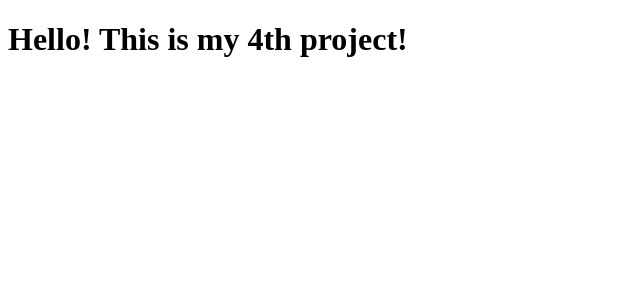
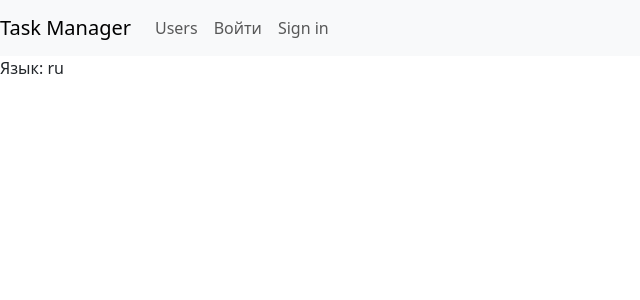
Before and after one commit to Agrarox666/python-project-52, a Django app: page / in a window 1280 px wide. Shown: the top 300 px of the page, without its empty margins (0-640 px from the left). Run offline with Django 3.2, Linux system fonts and the light colour scheme; some libraries are stand-ins or nearby versions.

Commit message:
step 2: add localization and internationalization

```diff
--- a/pyproject.toml
+++ b/pyproject.toml
@@ -11,6 +11,7 @@ python-dotenv = "^1.0.0"
 dj-database-url = "^2.1.0"
 django = "^4.2.7"
 gunicorn = "^21.2.0"
+django-bootstrap5 = "^23.3"
 
 
 [tool.poetry.dev-dependencies]
--- a/task_manager/settings.py
+++ b/task_manager/settings.py
@@ -9,7 +9,7 @@ SECRET_KEY = os.getenv('SECRET_KEY')
 DEBUG = 'RENDER' not in os.environ
 ROOT_URLCONF = 'task_manager.urls'
 WSGI_APPLICATION = 'task_manager.wsgi.application'
-LANGUAGE_CODE = 'en-us'
+LANGUAGE_CODE = 'ru-RU'
 TIME_ZONE = 'UTC'
 USE_I18N = True
 USE_L10N = True
@@ -31,11 +31,13 @@ INSTALLED_APPS = [
     'django.contrib.messages',
     'django.contrib.staticfiles',
     'task_manager',
+    'django_bootstrap5',
 ]
 
 MIDDLEWARE = [
     'django.middleware.security.SecurityMiddleware',
     'django.contrib.sessions.middleware.SessionMiddleware',
+    'django.middleware.locale.LocaleMiddleware',
     'django.middleware.common.CommonMiddleware',
     'django.middleware.csrf.CsrfViewMiddleware',
     'django.contrib.auth.middleware.AuthenticationMiddleware',
--- a/task_manager/templates/main.html
+++ b/task_manager/templates/main.html
@@ -1,10 +1,34 @@
 <!DOCTYPE html>
-<html lang="en">
-<head>
-  <meta charset="UTF-8">
-  <title>Main</title>
-</head>
-<body>
-<h1>Hello! This is my 4th project!</h1>
-</body>
+<html lang="ru-ru">
+  <head>
+    <meta name="viewport" content="width=device-width, initial-scale=1, shrink-to-fit=no">
+    <title>Менеджер задач Hexlet</title>
+    {% load django_bootstrap5 %}
+    {% bootstrap_css %}
+    {% bootstrap_javascript %}
+    {% load i18n %}
+  </head>
+  <body class="d-flex flex-column min-vh-100">
+    <nav class="navbar navbar-expand-lg navbar-light bg-light">
+      <a class="navbar-brand" href="/">{{ app_name }}</a>
+      <button class="navbar-toggler" data-toggle="collapse" data-target="#navbarToggleExternalContent">
+        <span class="navbar-toggler-icon"></span>
+      </button>
+      <div class="collapse navbar-collapse" id="navbarToggleExternalContent">
+        <ul class="navbar-nav">
+          <li class="nav-item">
+            <a class= "nav-link" href="/users/">{{ users }}</a>
+          </li>
+          <li class="nav-item">
+            <a class= "nav-link" href="/login/">{{ log_in }}</a>
+          </li>
+          <li class="nav-item">
+            <a class= "nav-link" href="/users/create/">{{ sign_in }}</a>
+          </li>
+        </ul>
+      </div>
+    </nav>
+  {% get_current_language as LANGUAGE_CODE %}
+    <p>Язык: {{ LANGUAGE_CODE }}</p>
+  </body>
 </html>
--- a/task_manager/views.py
+++ b/task_manager/views.py
@@ -1,5 +1,12 @@
 from django.shortcuts import render
+from django.utils.translation import gettext
 
 
 def main(request):
-    return render(request, 'main.html')
+    context = {
+        'app_name': gettext('Task Manager'),
+        'users': gettext('Users'),
+        'log_in': gettext('Log in'),
+        'sign_in': gettext('Sign in'),
+    }
+    return render(request, 'main.html', context)
```
Also changed, not shown: task_manager/locale/ru_RU/LC_MESSAGES/django.po (added), 3 other files.
